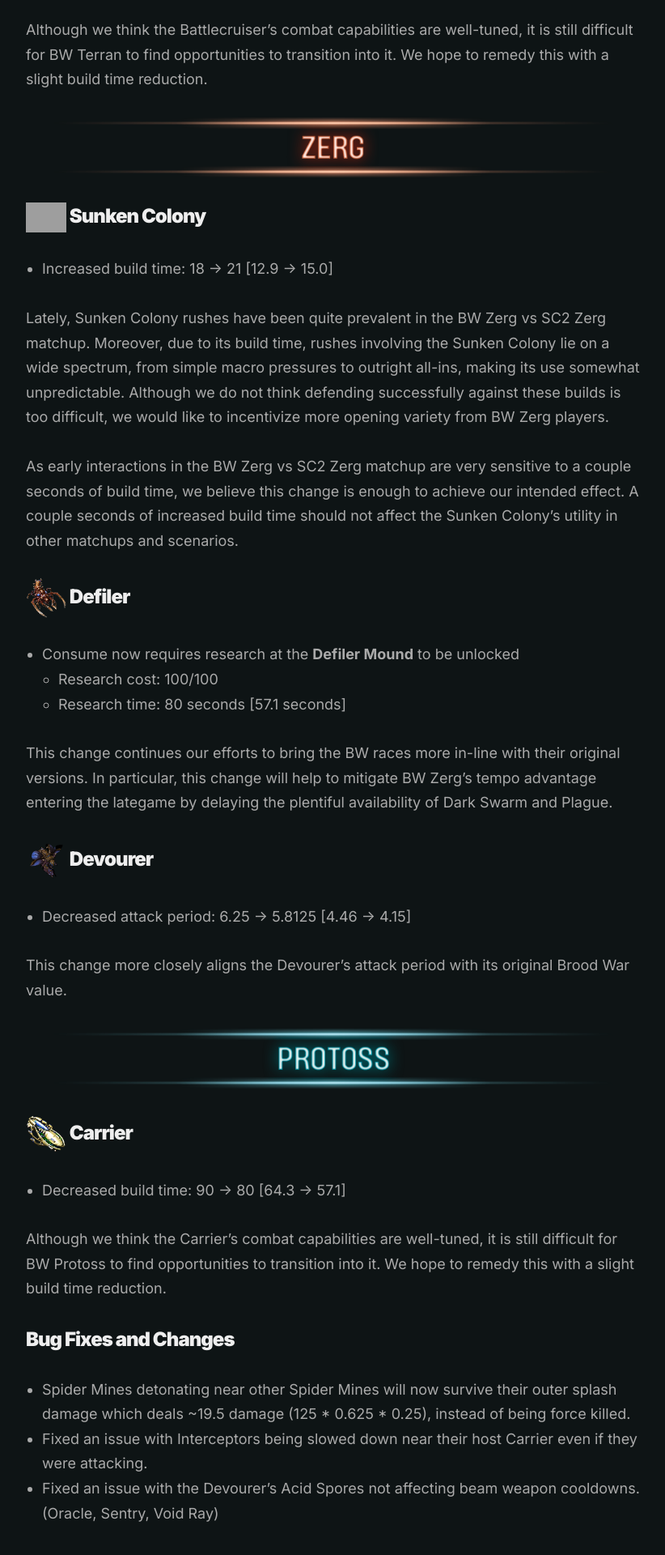
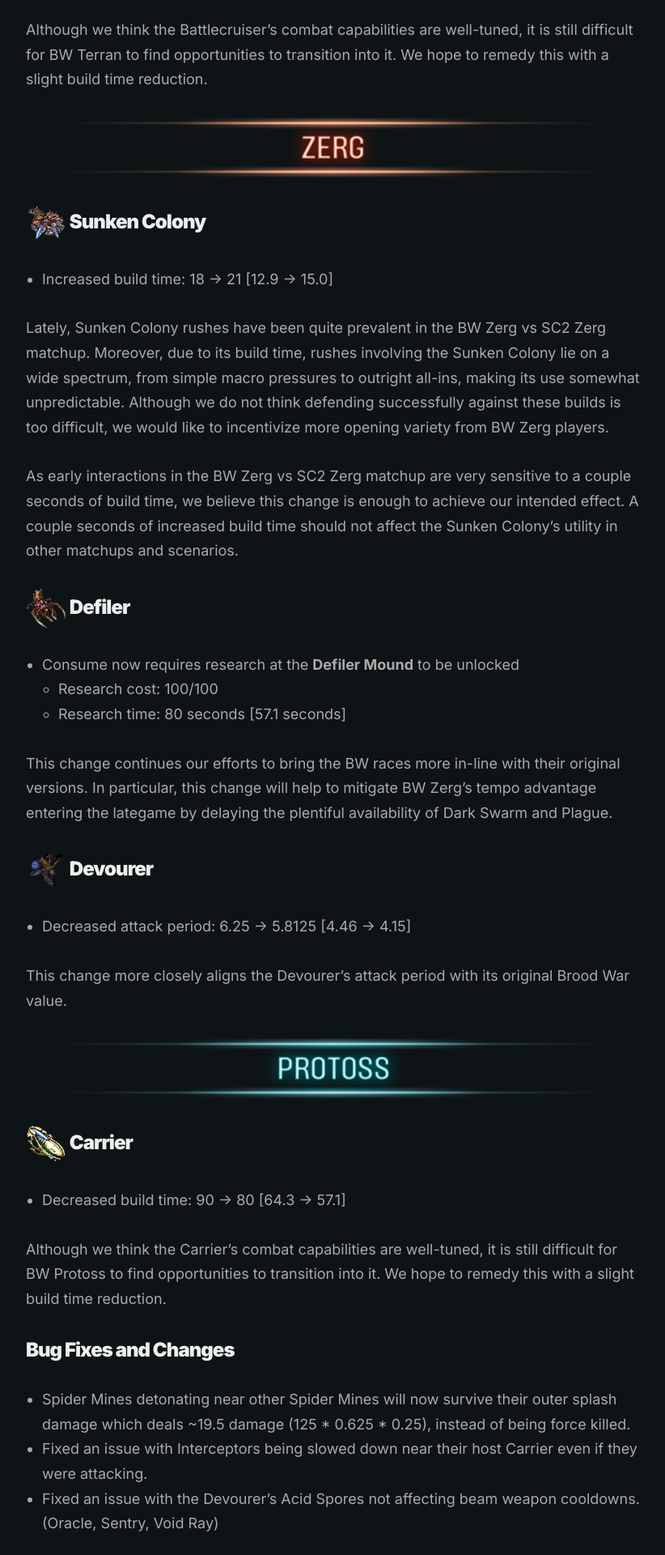
Before and after one commit to avexyli/Koprulu-Blog, a Jekyll site: the page built from _posts/2025-02-09-post-evo-1_13-PTR.markdown, in a window 1280 px wide. Shown: the part 3998-5918 px from the top of the page at 81% size, without its empty margins (228-1050 px from the left). Built offline with Jekyll 4.4.1, drawn with Linux system fonts in a browser that asks for light colours.

Commit message:
fixed sunken colony icon path

```diff
--- a/_posts/2025-02-09-post-evo-1_13-PTR.markdown
+++ b/_posts/2025-02-09-post-evo-1_13-PTR.markdown
@@ -66,7 +66,7 @@
 
 ![]({{site.baseurl}}/images/Divider_Zerg.png)
 
-### <img src="{{site.baseurl}}/images/btn-unit-zerg-sunkencolony@scbw.png" width="50" height="50"> Sunken Colony
+### <img src="{{site.baseurl}}/images/btn-building-zerg-sunkencolony@scbw.png" width="50" height="50"> Sunken Colony
 - Increased build time: 18 -> 21 [12.9 -> 15.0]
 
 Lately, Sunken Colony rushes have been quite prevalent in the BW Zerg vs SC2 Zerg matchup. Moreover, due to its build time, rushes involving the Sunken Colony lie on a wide spectrum, from simple macro pressures to outright all-ins, making its use somewhat unpredictable. Although we do not think defending successfully against these builds is too difficult, we would like to incentivize more opening variety from BW Zerg players.
```
